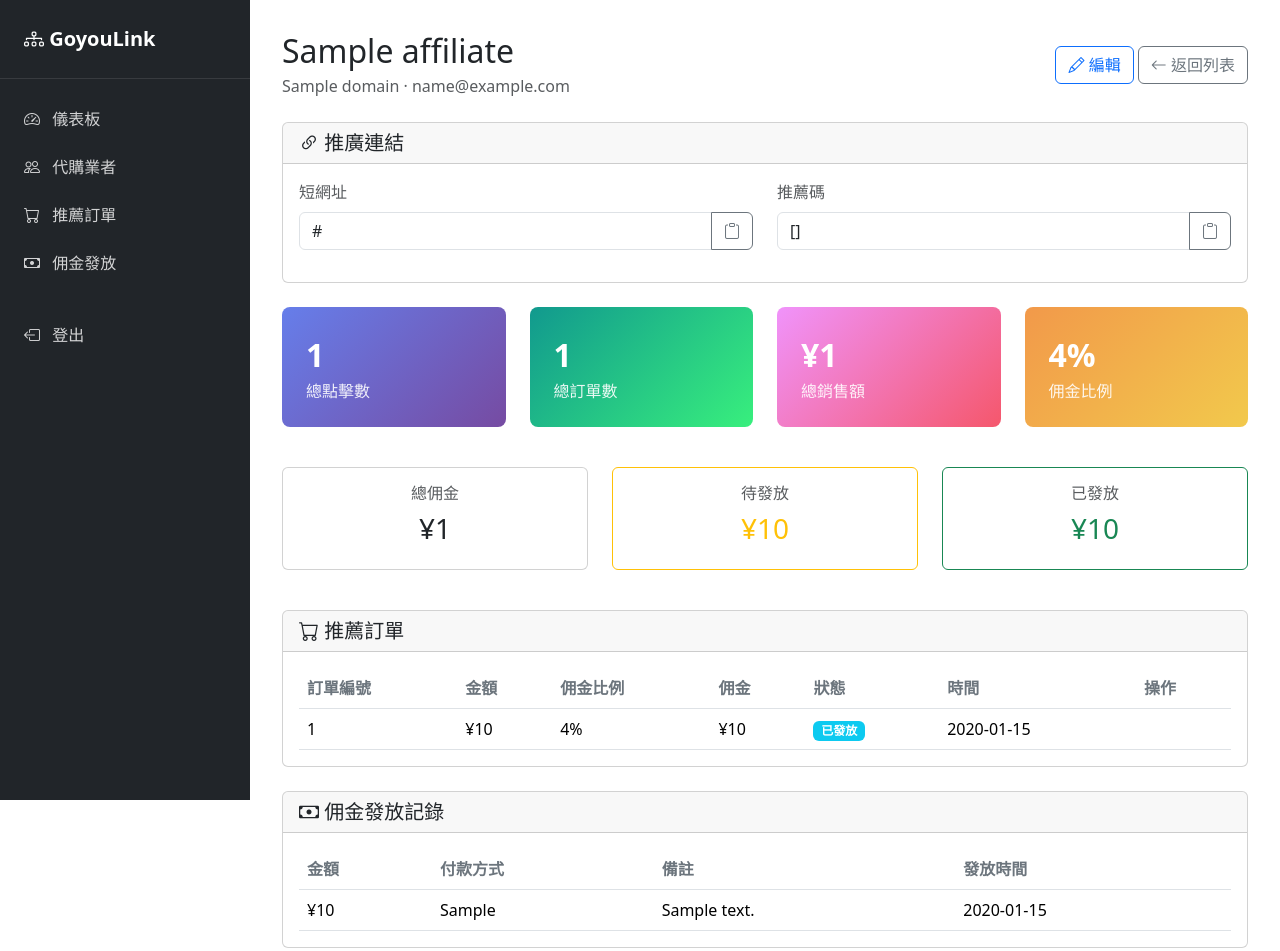
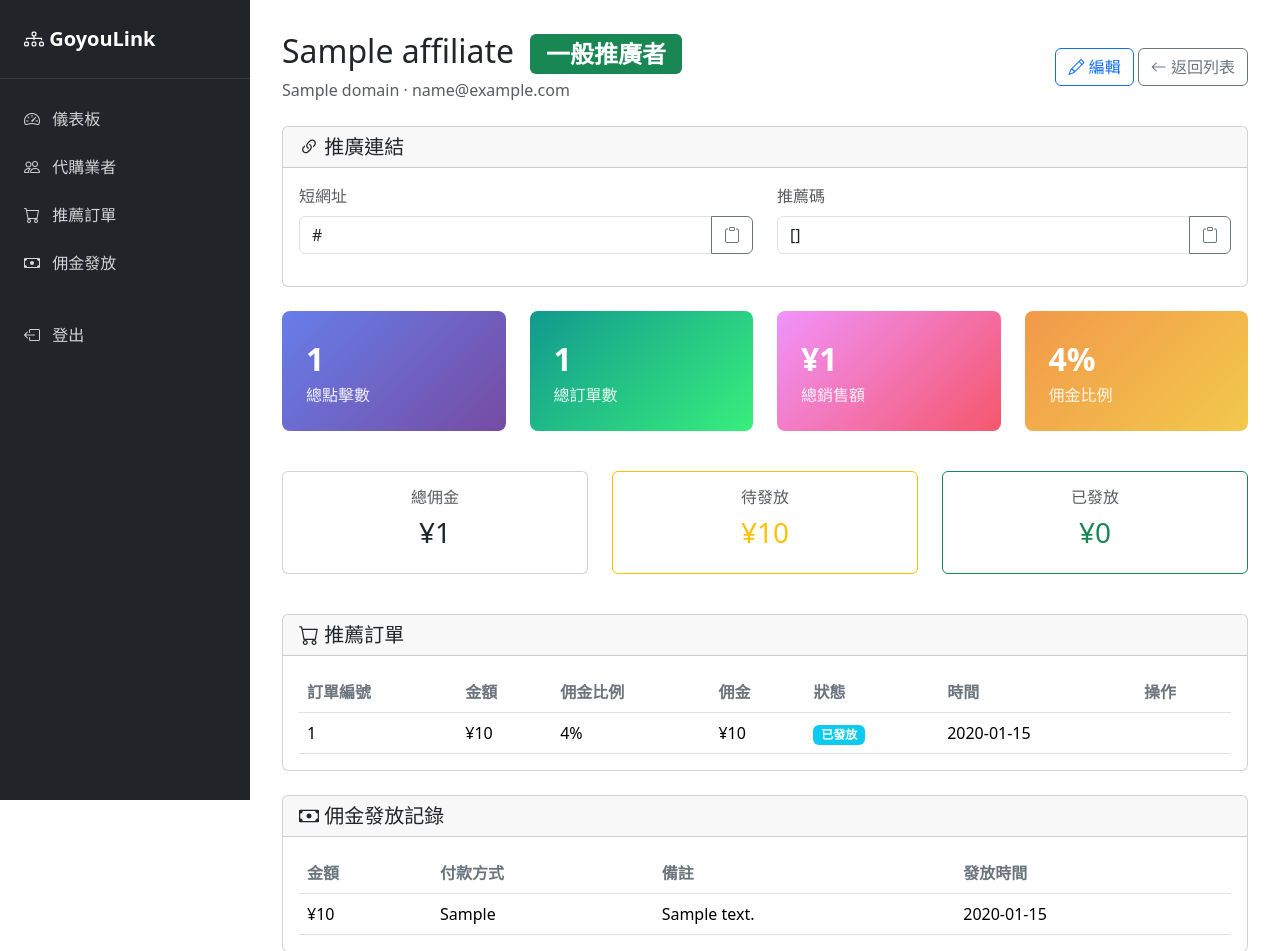
Before and after one commit to omishoninjp-sys/go, a Flask app: template templates/admin/affiliate_detail.html in a window 1280 px wide. Shown: the top 951 px of the page. Run offline with Flask 3, Linux system fonts and the light colour scheme; the template is opened without the code that fills it: most values are stand-ins (such as "Sample title", 1, 10 or a date in 2020).

Commit message:
Add files via upload

```diff
--- a/templates/admin/affiliate_detail.html
+++ b/templates/admin/affiliate_detail.html
@@ -5,7 +5,14 @@
 {% block content %}
 <div class="d-flex justify-content-between align-items-center mb-4">
     <div>
-        <h2 class="mb-1">{{ summary.affiliate.name }}</h2>
+        <h2 class="mb-1">
+            {{ summary.affiliate.name }}
+            {% if summary.affiliate.type == 'reseller' %}
+                <span class="badge bg-primary ms-2">系統租戶</span>
+            {% else %}
+                <span class="badge bg-success ms-2">一般推廣者</span>
+            {% endif %}
+        </h2>
         <p class="text-muted mb-0">
             {% if summary.affiliate.domain %}{{ summary.affiliate.domain }} · {% endif %}
             {{ summary.affiliate.email or '無 Email' }}
@@ -54,19 +61,19 @@
 <div class="row mb-4">
     <div class="col-md-3 mb-3">
         <div class="stat-card blue">
-            <div class="stat-value">{{ summary.affiliate.total_clicks }}</div>
+            <div class="stat-value">{{ summary.affiliate.total_clicks or 0 }}</div>
             <div class="stat-label">總點擊數</div>
         </div>
     </div>
     <div class="col-md-3 mb-3">
         <div class="stat-card green">
-            <div class="stat-value">{{ summary.affiliate.total_orders }}</div>
+            <div class="stat-value">{{ summary.affiliate.total_orders or 0 }}</div>
             <div class="stat-label">總訂單數</div>
         </div>
     </div>
     <div class="col-md-3 mb-3">
         <div class="stat-card orange">
-            <div class="stat-value">¥{{ "{:,.0f}".format(summary.affiliate.total_sales) }}</div>
+            <div class="stat-value">¥{{ "{:,.0f}".format(summary.affiliate.total_sales or 0) }}</div>
             <div class="stat-label">總銷售額</div>
         </div>
     </div>
@@ -83,7 +90,7 @@
         <div class="card">
             <div class="card-body text-center">
                 <h6 class="text-muted">總佣金</h6>
-                <h3>¥{{ "{:,.0f}".format(summary.affiliate.total_commission) }}</h3>
+                <h3>¥{{ "{:,.0f}".format(summary.affiliate.total_commission or 0) }}</h3>
             </div>
         </div>
     </div>
@@ -91,7 +98,7 @@
         <div class="card border-warning">
             <div class="card-body text-center">
                 <h6 class="text-muted">待發放</h6>
-                <h3 class="text-warning">¥{{ "{:,.0f}".format(summary.affiliate.pending_commission) }}</h3>
+                <h3 class="text-warning">¥{{ "{:,.0f}".format(summary.affiliate.pending_commission or 0) }}</h3>
             </div>
         </div>
     </div>
@@ -99,7 +106,7 @@
         <div class="card border-success">
             <div class="card-body text-center">
                 <h6 class="text-muted">已發放</h6>
-                <h3 class="text-success">¥{{ "{:,.0f}".format(summary.affiliate.paid_commission) }}</h3>
+                <h3 class="text-success">¥{{ "{:,.0f}".format(summary.affiliate.paid_commission or 0) }}</h3>
             </div>
         </div>
     </div>
@@ -169,7 +176,7 @@
 <div class="card">
     <div class="card-header d-flex justify-content-between align-items-center">
         <h5 class="mb-0"><i class="bi bi-cash"></i> 佣金發放記錄</h5>
-        {% if summary.affiliate.pending_commission >= config.MIN_PAYOUT_JPY %}
+        {% if (summary.affiliate.pending_commission or 0) >= config.MIN_PAYOUT_JPY %}
         <a href="{{ url_for('admin.payouts_create') }}?affiliate_id={{ summary.affiliate.id }}" class="btn btn-sm btn-success">
             <i class="bi bi-plus-lg"></i> 發放佣金
         </a>
```
Also changed, not shown: templates/admin/affiliate_form.html (+31 -8 lines), templates/admin/affiliates.html (+19 -2 lines).
